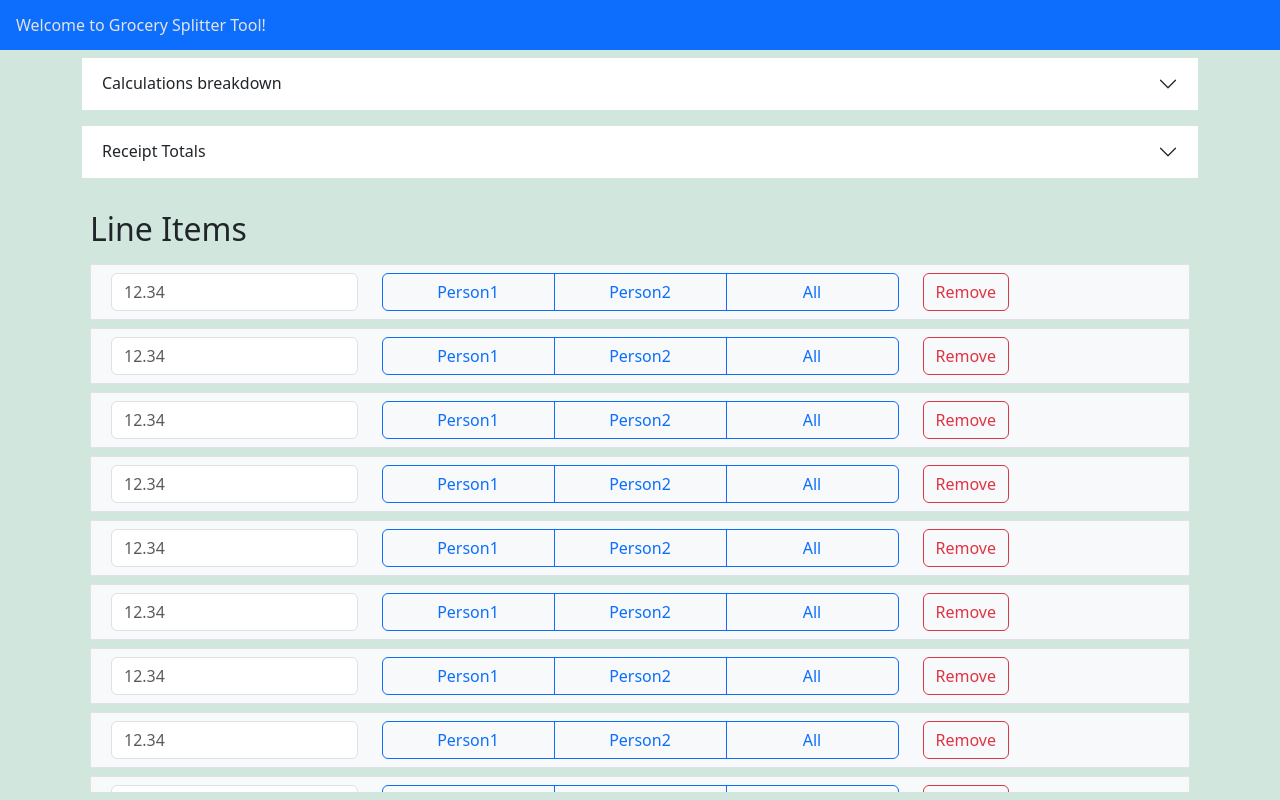
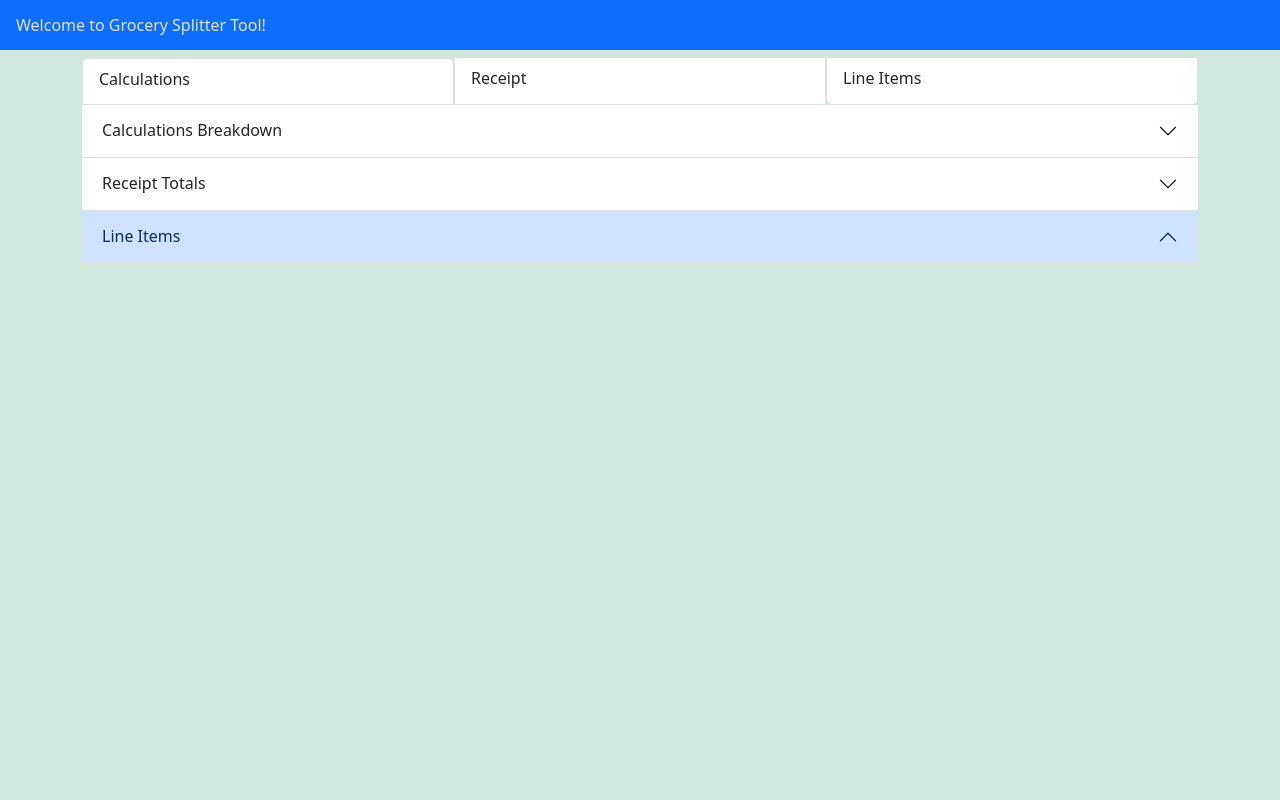
Before and after one commit to nielsja/grocery-splitter, an Angular app: page / in a window 1280 px wide. Built offline with nearby package versions, Linux system fonts and the light colour scheme.

Commit message:
app container scrollbar and navbar working

```diff
--- a/src/app/app-layout/app-layout.component.html
+++ b/src/app/app-layout/app-layout.component.html
@@ -1,32 +1,33 @@
-<div class="container h-100 d-flex flex-column">
-    <!-- START Calculations Breakdown accordion -->
-    <div class="row align-items-start my-2">
+<div class="container h-100 scrollable d-flex flex-column ">
+    <div id="container-navbar" class="list-group flex-row sticky-top accordion-navbar">
+        <a class="list-group-item list-group-item-action" href="#calculationsAccordionItem">Calculations</a>
+        <a class="list-group-item list-group-item-action" href="#receiptTotalsAccordionItem">Receipt</a>
+        <a class="list-group-item list-group-item-action" href="#lineItemsAccordionItem">Line Items</a>
+    </div>
+    <div id="accordion-container" data-bs-spy="scroll" data-bs-target="#container-navbar" data-bs-offset="0"
+        class="h-100 accordion-content" tabindex="0">
         <div id="calculationsAccordion" class="accordion accordion-flush">
-            <div class="accordion-item">
+            <!-- START Calculations Breakdown accordion -->
+            <div class="accordion-item" id="calculationsAccordionItem">
                 <h2 id="calculationsAccordionHeader" class="accordion-header">
                     <button data-bs-target="#calculationsAccordionBody" aria-controls="calculationsAccordionBody"
                         class="accordion-button collapsed" type="button" data-bs-toggle="collapse"
                         aria-expanded="false">
-                        Calculations breakdown
+                        Calculations Breakdown
                     </button>
                 </h2>
 
                 <div id="calculationsAccordionBody" aria-labelledby="calculationsAccordionHeader"
-                    data-bs-parent="#calculationsAccordion" class="accordion-collapse collapse">
+                    class="accordion-collapse collapse">
                     <div class="accordion-body">
                         <app-calculations [lineItems]="lineItems" [receipt]="receiptTotals" [waysToSplit]="waysToSplit"
                             [partiesToSplit]="partiesToSplit" [numOfPeople]="numOfPeople"></app-calculations>
                     </div>
                 </div>
             </div>
-        </div>
-    </div>
-    <!-- END Calculations Breakdown Accordion -->
-
-    <!-- START Receipt Totals Accordion -->
-    <div class="row align-items-start my-2">
-        <div id="receiptTotalsAccordion" class="accordion accordion-flush">
-            <div class="accordion-item">
+            <!-- END Calculations Breakdown Accordion -->
+            <!-- START Receipt Totals Accordion -->
+            <div class="accordion-item" id="receiptTotalsAccordionItem">
                 <h2 id="receiptTotalsAccordionHeader" class="accordion-header">
                     <button data-bs-target="#receiptTotalsAccordionBody" aria-controls="receiptTotalsAccordionBody"
                         class="accordion-button collapsed" type="button" data-bs-toggle="collapse"
@@ -36,24 +37,39 @@
                 </h2>
 
                 <div id="receiptTotalsAccordionBody" aria-labelledby="receiptTotalsAccordionHeader"
-                    data-bs-parent="#receiptTotalsAccordion" class="accordion-collapse collapse">
+                    class="accordion-collapse collapse">
                     <div class="accordion-body">
                         <receipt-total (amountAdded)="calculateTotals($event)"></receipt-total>
                     </div>
                 </div>
             </div>
+            <!-- END Receipt Totals Accordion -->
+
+            <!-- START Line Items Accordion -->
+            <div class="accordion-item" id="lineItemsAccordionItem">
+                <h2 id="lineItemsAccordionHeader" class="accordion-header">
+                    <button data-bs-target="#lineItemsAccordionBody" aria-controls="lineItemsAccordionBody"
+                        class="accordion-button " type="button" data-bs-toggle="collapse" aria-expanded="false">
+                        Line Items
+                    </button>
+                </h2>
+
+                <div id="lineItemsAccordionBody" aria-labelledby="lineItemsAccordionHeader"
+                    class="accordion-collapse collapse">
+                    <div class="accordion-body">
+                        <line-item [startNumOfLines]="defaultNumberOfLineItems" [waysToSplit]="waysToSplit"
+                            (lineItemUpdateEvent)="calculateLineItems($event)"></line-item>
+
+                    </div>
+                </div>
+            </div>
+            <!-- END Line Items Accordion -->
+
         </div>
     </div>
-    <!-- END Receipt Totals Accordion -->
 
-    <div class="row align-items-stretch my-2 scrollable">
-        <h2>
-            Line Items
-        </h2>
-        <line-item [startNumOfLines]="defaultNumberOfLineItems" [waysToSplit]="waysToSplit"
-            (lineItemUpdateEvent)="calculateLineItems($event)"></line-item>
-    </div>
 </div>
+
 
 <!-- See below for an example on how to refer to self -->
 <!-- https://angular.io/guide/user-input#on-blur -->
--- a/src/app/app-layout/app-layout.component.scss
+++ b/src/app/app-layout/app-layout.component.scss
@@ -1,4 +1,17 @@
+$navbar-height: 50px;
+
+.accordion-navbar {
+    height: $navbar-height;
+}
+
 .scrollable {
-    padding: 1rem 0.5rem;
     overflow-y: scroll;
+    height: auto;
+    // height: calc(100% - $navbar-height);
 }
+
+.accordion-content {
+    overflow-y: scroll;
+    height: calc(100% - $navbar-height);
+
+}
--- a/src/app/app.component.html
+++ b/src/app/app.component.html
@@ -6,7 +6,7 @@
     </nav>
   </div>
 
-  <div class="app-body container-fluid" role="main"> <!-- calc(100vh - $toolbar-height); -->
+  <div class="app-body container-fluid py-2" role="main"> <!-- calc(100vh - $toolbar-height); -->
     <app-layout></app-layout>
   </div>
   <!-- <div class="container-fluid">
```
